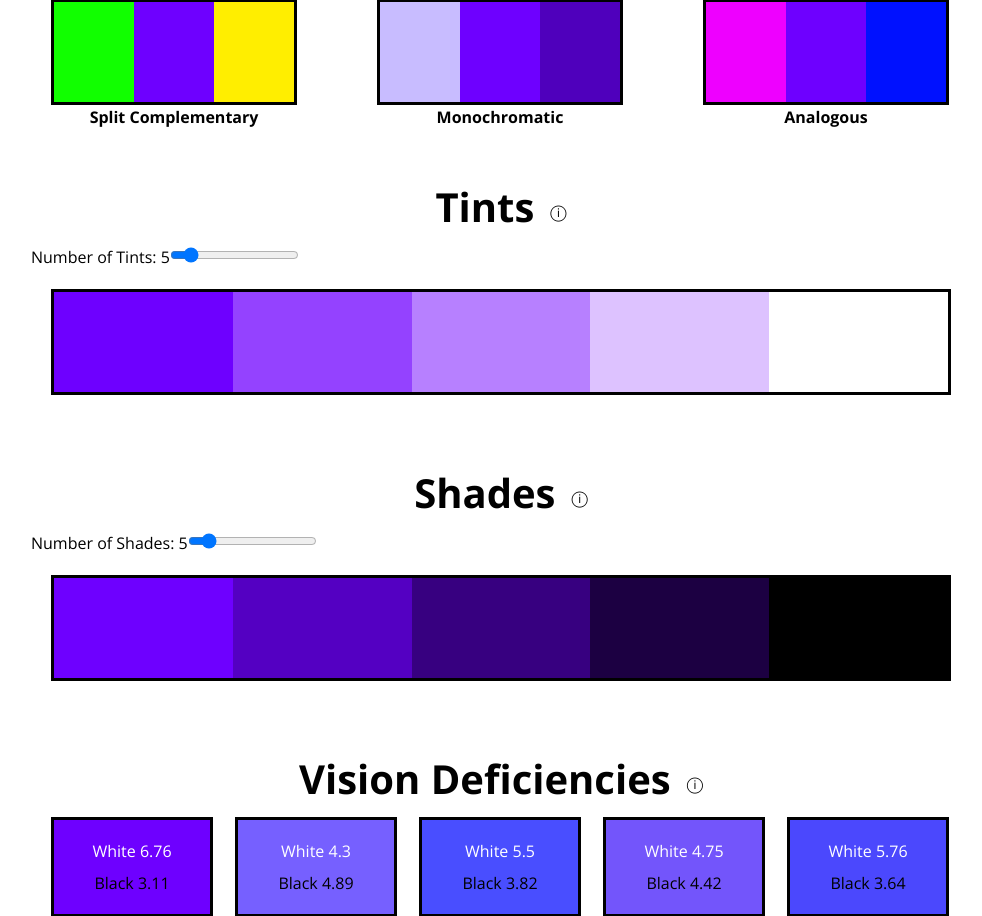
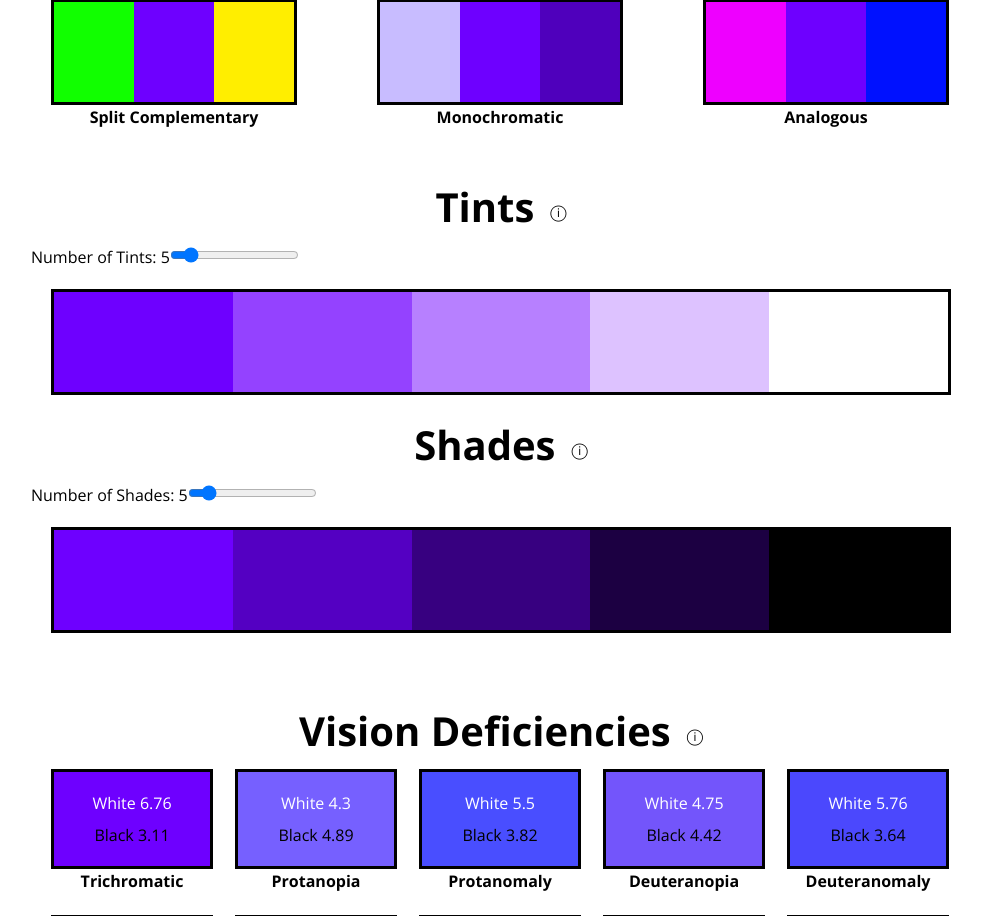
Before and after one commit to amandahinton/huetility, a React (Vite) app: page / in a window 1280 px wide. Shown: the part 1844-2760 px from the top of the page, without its empty margins (139-1121 px from the left). Built offline with nearby package versions, Linux system fonts and the light colour scheme.

Commit message:
add scales wrapper component

```diff
--- a/src/App.tsx
+++ b/src/App.tsx
@@ -3,8 +3,7 @@ import {
   Contrast,
   CSSValues,
   Harmonies,
-  Shades,
-  Tints,
+  Scales,
   // Testing,
   Vision,
 } from "components/index";
@@ -15,14 +14,14 @@ import "components/index.css";
 function App() {
   return (
     <ColorProvider>
-      <h1>HUETILITY</h1>
+      <h1 className="huetility-app-title">HUETILITY</h1>
       <ColorPicker />
       <Contrast />
       <CSSValues />
       <Harmonies />
-      <Tints />
-      <Shades />
+      <Scales />
       <Vision />
+
       {/* <hr />
       <Testing /> */}
     </ColorProvider>
```
